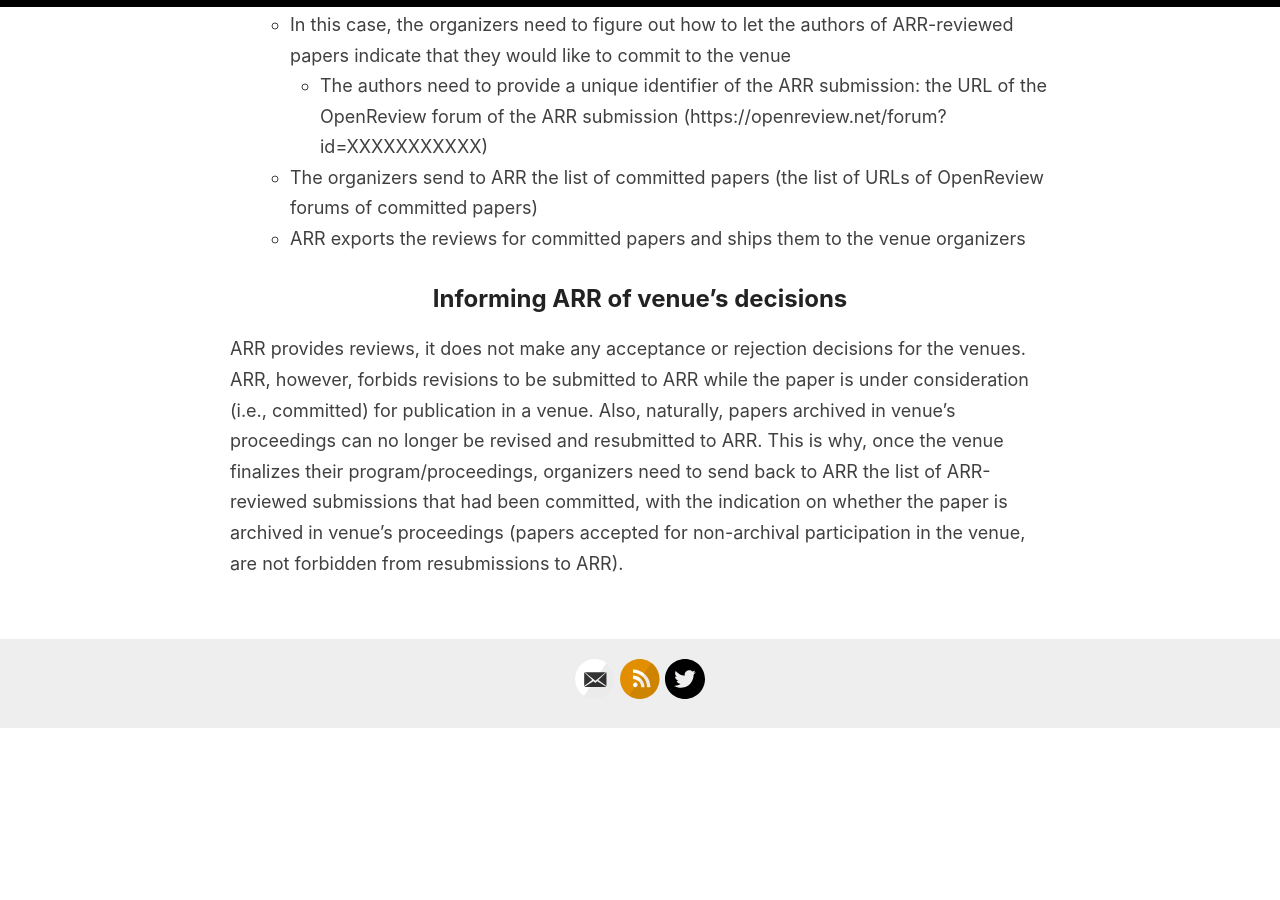
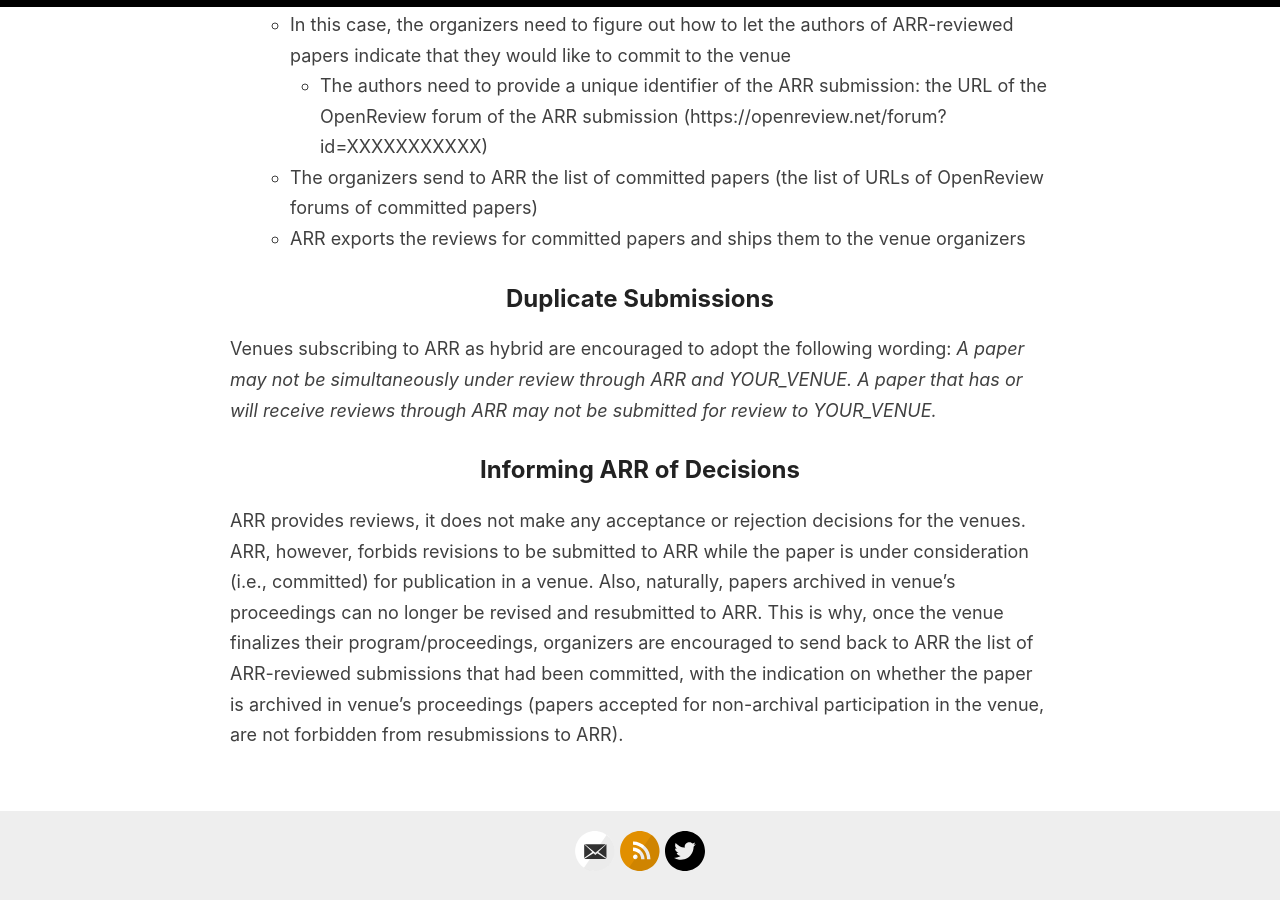
Before and after one commit to amitmerchant1990/reverie, a Jekyll site: the page built from organizers.md, in a window 1280 px wide and 900 px high, scrolled down 1740 px. Built offline with Jekyll 4.4.1, drawn with Linux system fonts in a browser that asks for light colours; before the commit the page ends 2469 px from its top, so only the background shows below that.

Commit message:
Update organizers.md

```diff
--- a/organizers.md
+++ b/organizers.md
@@ -39,6 +39,10 @@ Venue organizers need to decide the exact mechanism by which they will enable au
 	- The organizers send to ARR the list of committed papers (the list of URLs of OpenReview forums of committed papers)
 	- ARR exports the reviews for committed papers and ships them to the venue organizers
 
-## Informing ARR of venue's decisions
+## Duplicate Submissions
 
-ARR provides reviews, it does not make any acceptance or rejection decisions for the venues. ARR, however, forbids revisions to be submitted to ARR while the paper is under consideration (i.e., committed) for publication in a venue. Also, naturally, papers archived in venue's proceedings can no longer be revised and resubmitted to ARR. This is why, once the venue finalizes their program/proceedings, organizers need to send back to ARR the list of ARR-reviewed submissions that had been committed, with the indication on whether the paper is archived in venue's proceedings (papers accepted for non-archival participation in the venue, are not forbidden from resubmissions to ARR).
+Venues subscribing to ARR as hybrid are encouraged to adopt the following wording: *A paper may not be simultaneously under review through ARR and YOUR_VENUE. A paper that has or will receive reviews through ARR may not be submitted for review to YOUR_VENUE.*
+
+## Informing ARR of Decisions
+
+ARR provides reviews, it does not make any acceptance or rejection decisions for the venues. ARR, however, forbids revisions to be submitted to ARR while the paper is under consideration (i.e., committed) for publication in a venue. Also, naturally, papers archived in venue's proceedings can no longer be revised and resubmitted to ARR. This is why, once the venue finalizes their program/proceedings, organizers are encouraged to send back to ARR the list of ARR-reviewed submissions that had been committed, with the indication on whether the paper is archived in venue's proceedings (papers accepted for non-archival participation in the venue, are not forbidden from resubmissions to ARR).
```
